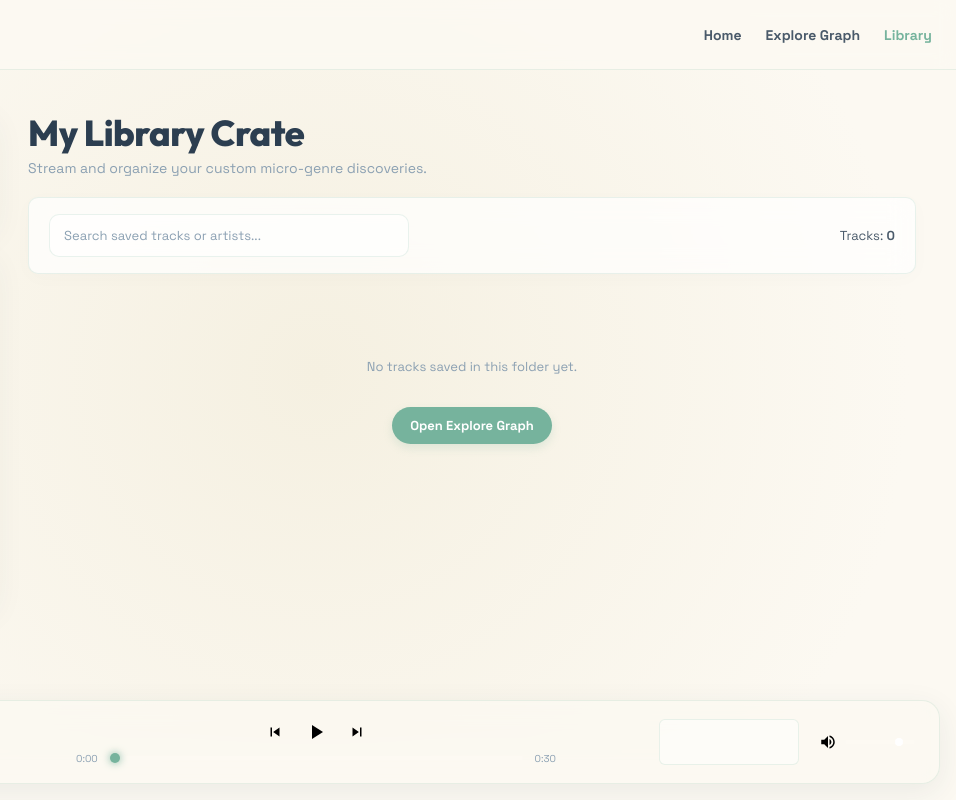
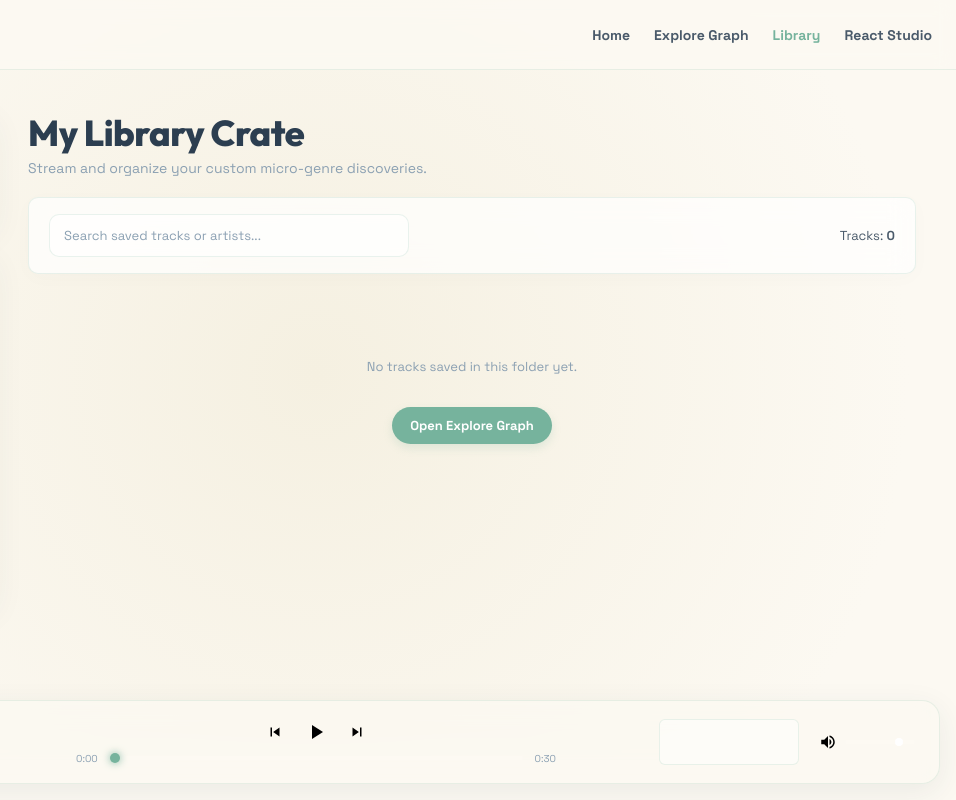
Before and after one commit to aniche59/obsound, a website with bundled scripts: page public/crate.html in a window 1280 px wide. Shown: the full height of the page, 324-1280 px from the left. Built offline with nearby package versions, Linux system fonts and the light colour scheme.

Commit message:
Update teacher evaluation guide, deployment links, and navigation

```diff
--- a/public/crate.html
+++ b/public/crate.html
@@ -273,6 +273,7 @@
       <a href="index.html" class="nav-link">Home</a>
       <a href="app.html" class="nav-link">Explore Graph</a>
       <a href="crate.html" class="nav-link active">Library</a>
+      <a href="react-studio.html" class="nav-link">React Studio</a>
     </nav>
   </header>
 
```
Also changed, not shown: README.md.
